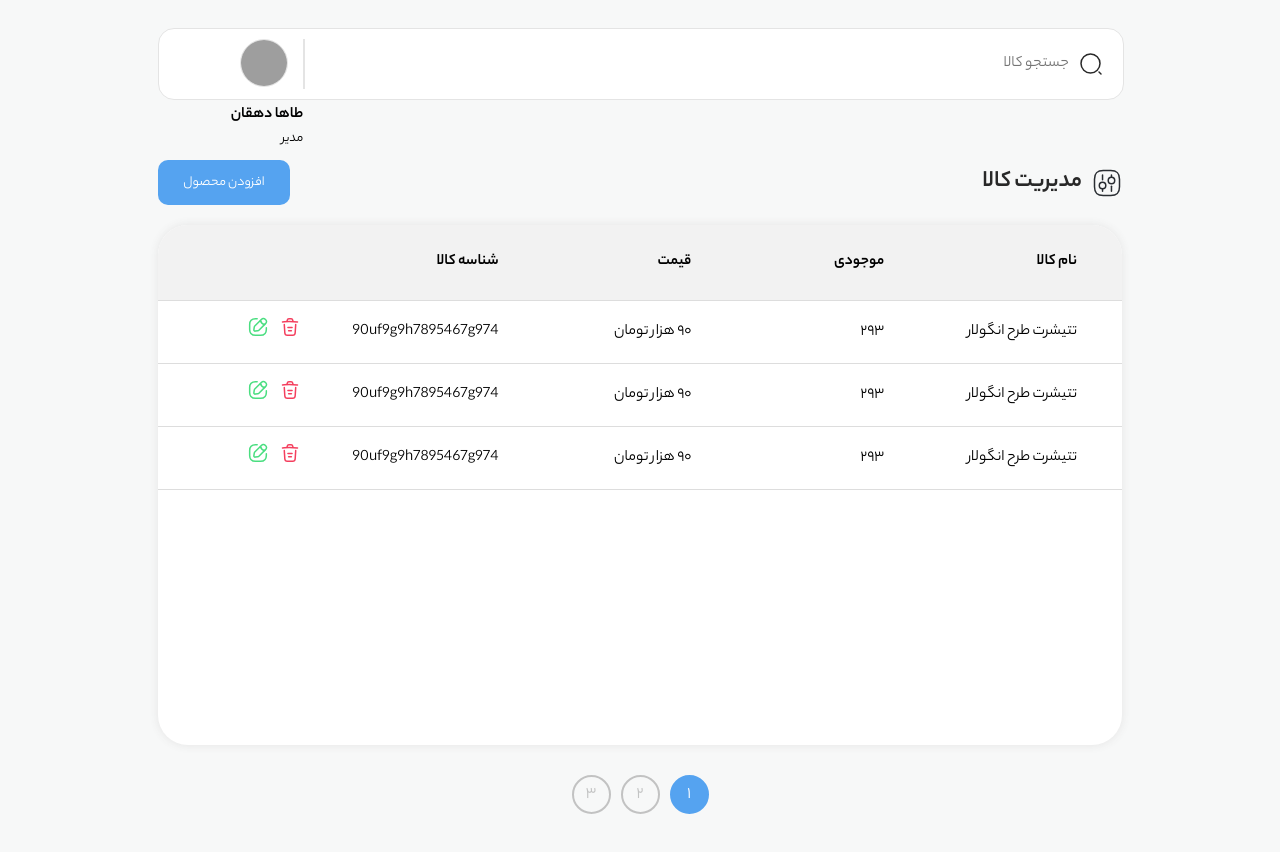
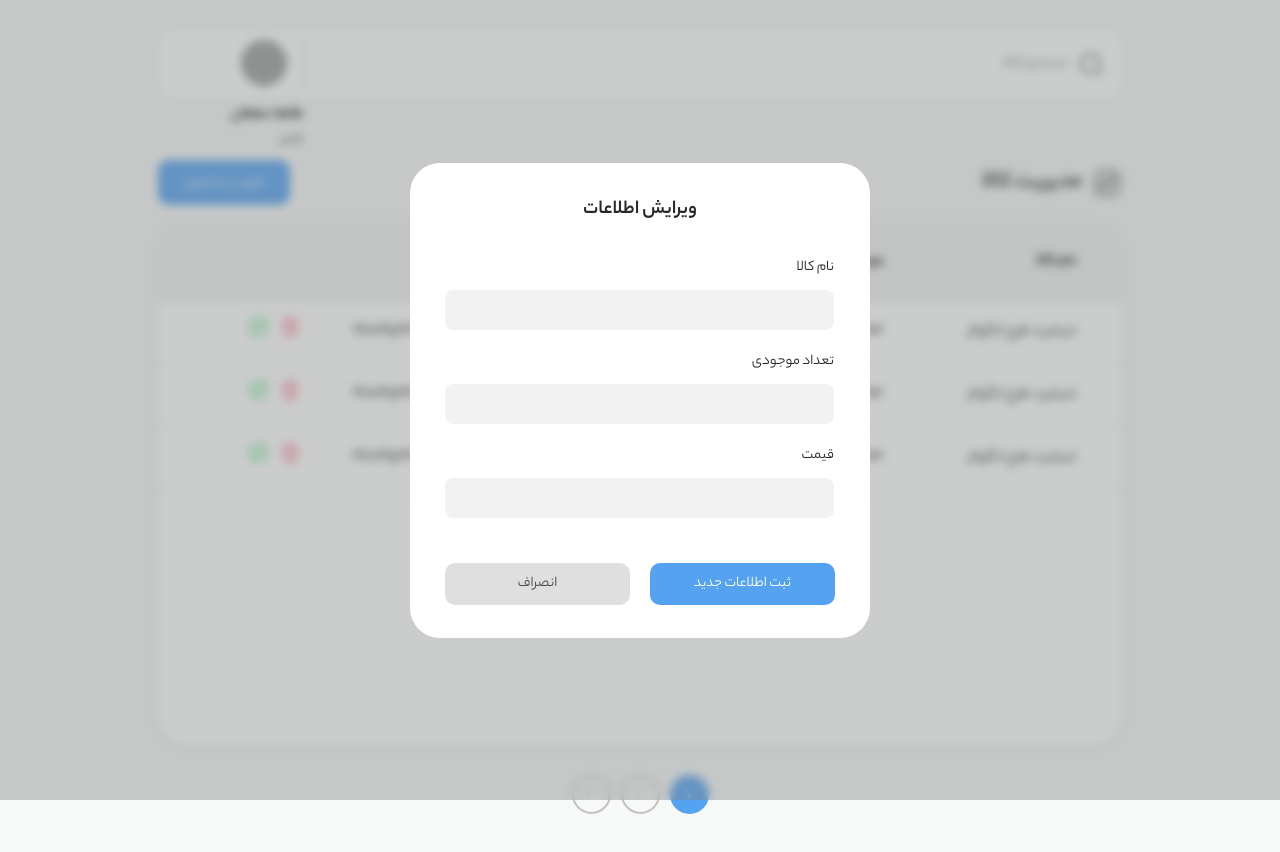
Before and after one commit to tahadev123/productshop, a React (Vite) app: page / in a window 1280 px wide. Both pictures are taken after a click on the button 257 px from the left and 329 px from the top of the page. Built offline with nearby package versions, Linux system fonts and the light colour scheme; grey boxes are pictures that could not be loaded.

Commit message:
Edit modal was created

```diff
--- a/src/App.jsx
+++ b/src/App.jsx
@@ -1,5 +1,5 @@
-import AddProduct from "./components/addProduct"
 import Header from "./components/Header"
+import WebTitle from "./components/WebTitle"
 import Pagination from "./components/Pagination"
 import Products from "./components/Products"
 
@@ -8,7 +8,7 @@ function App() {
   return (
     <>
       <Header />
-      <AddProduct />
+      <WebTitle />
       <Products />
       <Pagination />
     </>
--- a/src/components/DeleteModal.jsx
+++ b/src/components/DeleteModal.jsx
@@ -1,12 +1,12 @@
 import closeIcon from "../assets/images/close.png"
 
-import styles from "./DeleteModal.module.css"
+import styles from "./Modal.module.css"
 
 function DeleteModal({ setShowDeleteModal }) {
   return (
     <>
       <div className={styles.container}>
-        <div className={styles.modal}>
+        <div className={styles.deleteModal}>
           <img src={closeIcon} />
           <h4>آیا از حذف این محصول مطمئنید؟</h4>
           <div>
--- a/src/components/DeleteModal.module.css
+++ /dev/null
@@ -1,55 +0,0 @@
-.container {
-    width: 100%;
-    height: 100%;
-    background: rgba(121, 124, 124, 0.39);
-    backdrop-filter: blur(4.8px);
-    position: fixed;
-    top: 0;
-    left: 0;
-    display: flex;
-    justify-content: center;
-    align-items: center;
-}
-
-.container > div {
-    width: 472px;
-    height: 338px;
-    background-color: #fff;
-    display: flex;
-    justify-content: center;
-    align-items: center;
-    flex-direction: column;
-    border-radius: 30px;
-}
-
-.container > div h4 {
-    margin-top: 60px;
-    color: #282828;
-    font-size: 20px;
-}
-
-.deleteBtn {
-    width: 140px;
-    height: 35px;
-    border: none;
-    border-radius: 10px;
-    background-color: #F43F5E;
-    color: #fff;
-    font-size: 15px;
-    font-family: yekan-bakh;
-    cursor: pointer;
-    margin-left: 7px;
-}
-
-.cancelBtn {
-    width: 140px;
-    height: 35px;
-    border: none;
-    border-radius: 10px;
-    background-color: #DFDFDF;
-    color: #282828CC;
-    font-size: 15px;
-    font-family: yekan-bakh;
-    cursor: pointer;
-    margin-right: 7px;
-}
--- /dev/null
+++ b/src/components/EditModal.jsx
@@ -0,0 +1,27 @@
+import styles from "./Modal.module.css"
+
+function EditModal({ setShowEditModal }) {
+  return (
+    <>
+      <div className={styles.container}>
+        <div className={styles.editModal}>
+          <div>
+            <h3 className={styles.titleModal}>ویرایش اطلاعات</h3>
+            <div className={styles.inputs}>
+                <label htmlFor="name">نام کالا</label>
+                <input className={styles.input} type="text" id="name" name="name" />
+                <label htmlFor="inventory">تعداد موجودی</label>
+                <input className={styles.input} type="text" id="inventory" name="inventory" />
+                <label htmlFor="">قیمت</label>
+                <input className={styles.input} type="text" id="price" name="price" />
+            </div>
+            <button onClick={() => setShowEditModal(false)} className={styles.cancelEditBtn}>انصراف</button>
+            <button className={styles.editBtn}>ثبت اطلاعات جدید</button>
+          </div>
+        </div>
+      </div>
+    </>
+  )
+}
+
+export default EditModal
--- /dev/null
+++ b/src/components/Modal.module.css
@@ -0,0 +1,134 @@
+.container {
+    width: 100%;
+    height: 100%;
+    background: rgba(121, 124, 124, 0.39);
+    backdrop-filter: blur(4.8px);
+    position: fixed;
+    top: 0;
+    left: 0;
+    display: flex;
+    justify-content: center;
+    align-items: center;
+}
+
+.deleteModal {
+    width: 472px;
+    height: 338px;
+    background-color: #fff;
+    display: flex;
+    justify-content: center;
+    align-items: center;
+    flex-direction: column;
+    border-radius: 30px;
+}
+
+.container > div h4 {
+    margin-top: 60px;
+    color: #282828;
+    font-size: 20px;
+}
+
+.deleteBtn {
+    width: 160px;
+    height: 41px;
+    border: none;
+    border-radius: 10px;
+    background-color: #F43F5E;
+    color: #fff;
+    font-size: 16px;
+    font-family: yekan-bakh;
+    cursor: pointer;
+    margin-left: 7px;
+}
+
+.cancelBtn {
+    width: 160px;
+    height: 41px;
+    border: none;
+    border-radius: 10px;
+    background-color: #DFDFDF;
+    color: #282828CC;
+    font-size: 16px;
+    font-family: yekan-bakh;
+    cursor: pointer;
+    margin-right: 7px;
+}
+
+/* edit modal */
+
+.editModal {
+    width: 460px;
+    height: 475px;
+    background-color: #fff;
+    display: flex;
+    justify-content: center;
+    align-items: center;
+    flex-direction: column;
+    border-radius: 30px;
+}
+
+.titleModal {
+    text-align: center;
+    color: #282828;
+    font-size: 20px;
+    margin: 0;
+}
+
+.inputs {
+    display: flex;
+    width: 389px;
+    flex-wrap: wrap;
+    flex-direction: column;
+    margin: 30px 0;
+}
+
+label {
+    text-align: right;
+    font-size: 15px;
+    color: #282828;
+    margin-bottom: 10px;
+}
+
+.input {
+    height: 30px;
+    border: none;
+    text-align: right;
+    background-color: #F2F2F2;
+    border-radius: 8px;
+    margin-bottom: 20px;
+    padding: 5px;
+}
+
+.input:last-child {
+    margin-bottom: 15px;
+}
+
+.input:focus {
+    outline: none;
+}
+
+.editBtn {
+    width: 185px;
+    height: 42px;
+    border: none;
+    border-radius: 10px;
+    background-color: #55A3F0;
+    color: #fff;
+    font-size: 15px;
+    font-family: yekan-bakh;
+    cursor: pointer;
+    margin-left: 10px;
+}
+
+.cancelEditBtn {
+    width: 185px;
+    height: 42px;
+    border: none;
+    border-radius: 10px;
+    background-color: #DFDFDF;
+    color: #282828CC;
+    font-size: 15px;
+    font-family: yekan-bakh;
+    cursor: pointer;
+    margin-right: 10px;
+}
--- a/src/components/Products.jsx
+++ b/src/components/Products.jsx
@@ -5,16 +5,21 @@ import styles from "./Products.module.css"
 import trashIcon from "../assets/icons/trash.svg"
 import editIcon from "../assets/icons/edit.svg"
 import DeleteModal from "./DeleteModal"
+import EditModal from "./EditModal"
 
 function Products() {
   const [ showDeleteModal, setShowDeleteModal ] = useState(false)
+  const [ showEditModal, setShowEditModal ] = useState(false)
 
   return (
     <>
       {
         showDeleteModal ? <DeleteModal setShowDeleteModal={setShowDeleteModal} /> : null
       }
-      <table class={styles.productTable}>
+      {
+        showEditModal ? <EditModal setShowEditModal={setShowEditModal} /> : null
+      }
+      <table className={styles.productTable}>
         <thead>
             <tr>
               <th>نام کالا</th>
@@ -31,8 +36,8 @@ function Products() {
               <td>۹۰ هزار تومان</td>
               <td>90uf9g9h7895467g974</td>
               <td>
-                  <button onClick={() => setShowDeleteModal(true)} class={styles.deleteBtn}><img src={trashIcon} /></button>
-                  <button class={styles.editBtn}><img src={editIcon} /></button>
+                  <button onClick={() => setShowDeleteModal(true)} className={styles.deleteBtn}><img src={trashIcon} /></button>
+                  <button onClick={() => setShowEditModal(true)} className={styles.editBtn}><img src={editIcon} /></button>
               </td>
             </tr>
             <tr>
@@ -41,8 +46,8 @@ function Products() {
               <td>۹۰ هزار تومان</td>
               <td>90uf9g9h7895467g974</td>
               <td>
-                  <button onClick={() => setShowDeleteModal(true)} class={styles.deleteBtn}><img src={trashIcon} /></button>
-                  <button class={styles.editBtn}><img src={editIcon} /></button>
+                  <button onClick={() => setShowDeleteModal(true)} className={styles.deleteBtn}><img src={trashIcon} /></button>
+                  <button onClick={() => setShowEditModal(true)} className={styles.editBtn}><img src={editIcon} /></button>
               </td>
             </tr>
             <tr>
@@ -51,8 +56,8 @@ function Products() {
               <td>۹۰ هزار تومان</td>
               <td>90uf9g9h7895467g974</td>
               <td>
-                  <button onClick={() => setShowDeleteModal(true)} class={styles.deleteBtn}><img src={trashIcon} /></button>
-                  <button class={styles.editBtn}><img src={editIcon} /></button>
+                  <button onClick={() => setShowDeleteModal(true)} className={styles.deleteBtn}><img src={trashIcon} /></button>
+                  <button onClick={() => setShowEditModal(true)} className={styles.editBtn}><img src={editIcon} /></button>
               </td>
             </tr>
         </tbody>
```
Also changed, not shown: src/components/WebTitle.jsx (renamed from src/components/AddProduct.jsx, +4 -4 lines), src/components/WebTitle.module.css (renamed from src/components/AddProduct.module.css).
